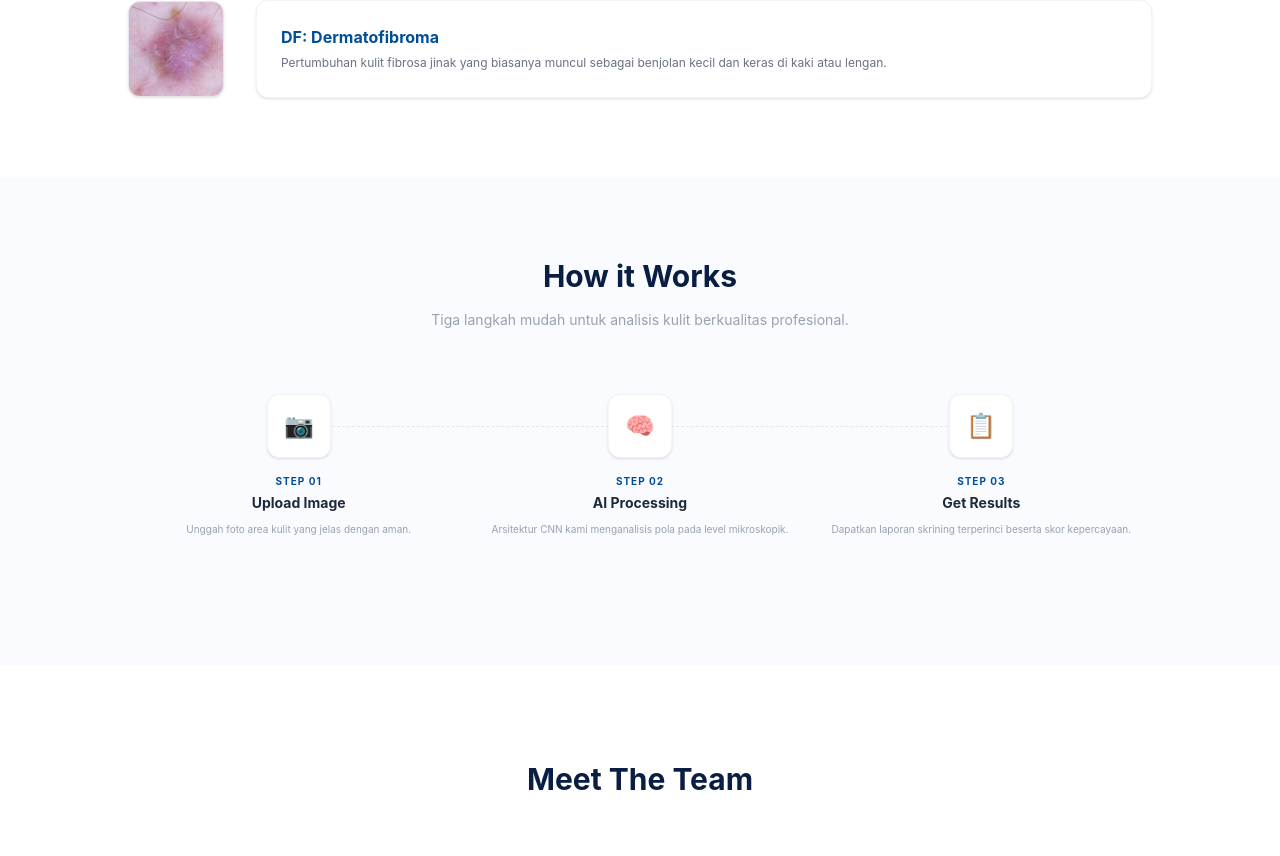
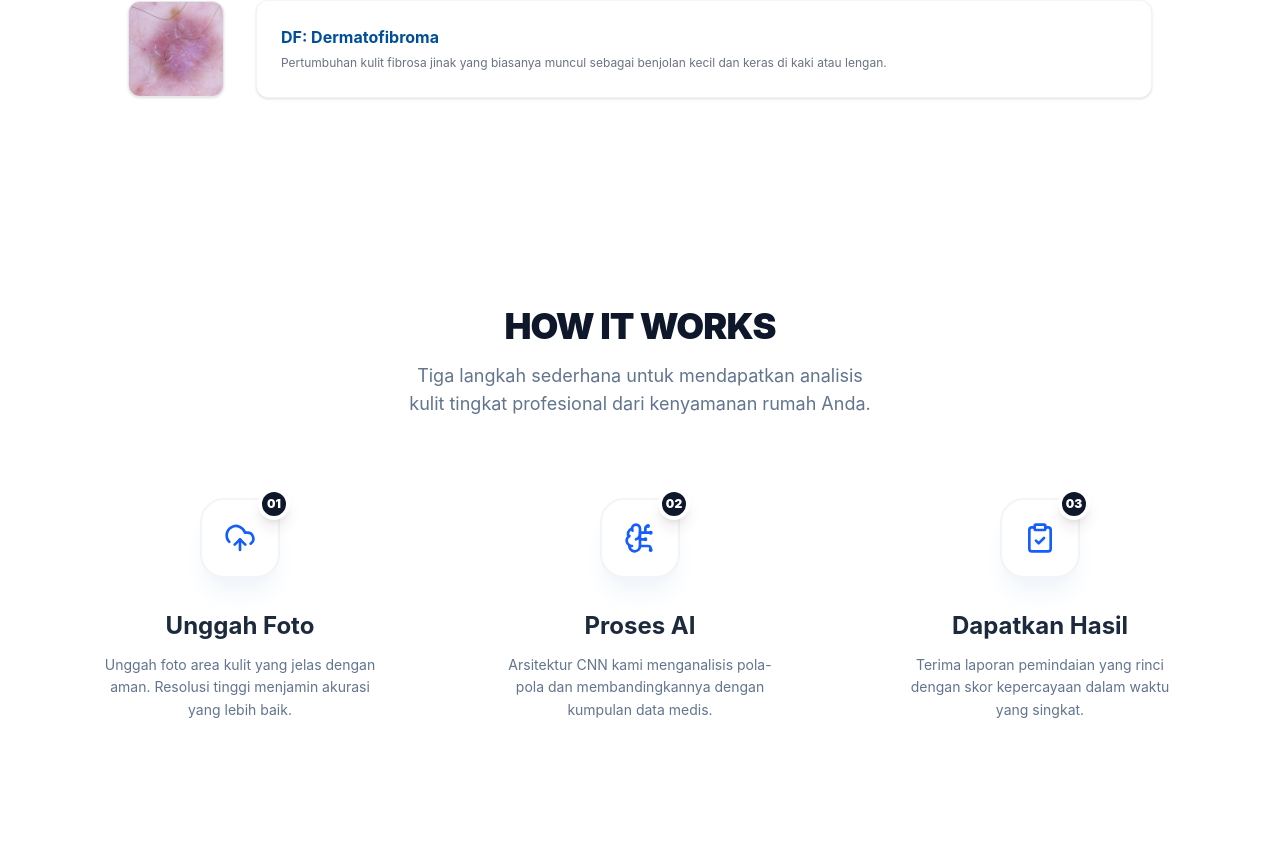
Before and after one commit to zuriys/dermavisio, a React app in the folder apps/frontend/: page /about in a window 1280 px wide. Shown: the part 1484-2340 px from the top of the page. Built offline with nearby package versions, Linux system fonts and the light colour scheme; the HTML template or start-up script is replaced by a standard one.

Commit message:
Update : auth + content about

```diff
--- /dev/null
+++ b/apps/frontend/src/components/sections/HowItWorkswnb/index.jsx
@@ -0,0 +1,227 @@
+// import React from "react";
+// import {
+//   UploadCloud,
+//   BrainCircuit,
+//   ClipboardCheck,
+//   ArrowRight,
+// } from "lucide-react";
+// import { Link } from "react-router-dom";
+// import AuthModal from "../../global/AuthModal"; // Pastikan sudah di-import di atas
+
+// export default function HowItWorks({ image, isLoggedIn }) {
+//   const navigate = useNavigate();
+//   const [showAuthModal, setShowAuthModal] = useState(false);
+
+//   const handleStartClick = () => {
+//     if (!isLoggedIn) setShowAuthModal(true);
+//     else navigate("/analyze");
+//   };
+
+//   const steps = [
+//     {
+//       id: "01",
+//       title: "Upload Image",
+//       desc: "Unggah foto area kulit yang jelas dengan aman. Resolusi tinggi menjamin akurasi yang lebih baik.",
+//       icon: <UploadCloud className="w-8 h-8" />,
+//       color: "blue",
+//     },
+//     {
+//       id: "02",
+//       title: "AI Processing",
+//       desc: "Arsitektur CNN kami menganalisis pola-pola dan membandingkannya dengan kumpulan data medis.",
+//       icon: <BrainCircuit className="w-8 h-8" />,
+//       color: "teal",
+//     },
+//     {
+//       id: "03",
+//       title: "Get Results",
+//       desc: "Terima laporan pemindaian yang rinci dengan skor kepercayaan dalam waktu yang singkat.",
+//       icon: <ClipboardCheck className="w-8 h-8" />,
+//       color: "indigo",
+//     },
+//   ];
+
+//   return (
+//     <section className="relative py-32 overflow-hidden bg-white">
+//       {/* Dekorasi Background Halus */}
+//       <div className="absolute top-0 right-0 w-64 h-64 bg-blue-50/50 rounded-full blur-3xl -z-10"></div>
+
+//       <div className="max-w-6xl mx-auto px-6 text-center">
+//         <div className="mb-20">
+//           <h2 className="text-4xl font-black text-slate-900 mb-4 tracking-tight">
+//             How it Works
+//           </h2>
+//           <p className="text-lg text-slate-500 max-w-2xl mx-auto text-balance">
+//             Tiga langkah sederhana untuk mendapatkan analisis kulit tingkat
+//             profesional dari kenyamanan rumah Anda.
+//           </p>
+//         </div>
+
+//         <div className="relative grid grid-cols-1 md:grid-cols-3 gap-16 lg:gap-24">
+//           {/* Garis Penghubung (Hanya muncul di Desktop) */}
+//           <div className="hidden md:block absolute top-10 inset-x-[10%] h-px border-t-2 border-dashed border-slate-200 -z-10 pointer-events-none"></div>
+
+//           {steps.map((step, index) => (
+//             <div
+//               key={step.id}
+//               className="relative z-10 flex flex-col items-center group"
+//             >
+//               {/* Box Ikon dengan Animasi Hover */}
+//               <div className="w-20 h-20 bg-white border-2 border-slate-100 rounded-3xl flex items-center justify-center mb-8 shadow-xl shadow-slate-100 group-hover:border-blue-500 group-hover:scale-110 group-hover:-translate-y-2 transition-all duration-500 relative">
+//                 {/* Badge Nomor Langkah */}
+//                 <div className="absolute -top-3 -right-3 w-8 h-8 bg-slate-900 text-white text-xs font-black rounded-full flex items-center justify-center border-4 border-white shadow-lg">
+//                   {step.id}
+//                 </div>
+
+//                 <div className="text-blue-600 group-hover:text-blue-500 transition-colors">
+//                   {step.icon}
+//                 </div>
+//               </div>
+
+//               {/* Konten Teks */}
+//               <div className="space-y-3">
+//                 <h4 className="text-2xl font-bold text-slate-800 group-hover:text-blue-600 transition-colors">
+//                   {step.title}
+//                 </h4>
+//                 <p className="text-sm leading-relaxed text-slate-500 px-2 text-pretty">
+//                   {step.desc}
+//                 </p>
+//               </div>
+
+//               {/* Panah Indikator untuk Mobile (Hanya muncul jika bukan langkah terakhir) */}
+//               {index !== steps.length - 1 && (
+//                 <div className="md:hidden mt-8 text-slate-200">
+//                   <ArrowRight className="w-6 h-6 rotate-90" />
+//                 </div>
+//               )}
+//             </div>
+//           ))}
+//         </div>
+
+//         {/* Button CTA Bawah */}
+//        <div className="mt-20 flex justify-center"> {/* Gunakan pembungkus ini agar mx-auto tidak gagal */}
+//   <Link
+
+//     to="/about"
+//     className="group px-8 py-4 bg-slate-900 text-white rounded-2xl font-bold hover:bg-[#004E98] transition-all hover:shadow-2xl hover:shadow-blue-200 flex items-center gap-3 active:scale-95"
+//   >
+//     Pelajari Teknologi Kami
+//     <ArrowRight className="w-5 h-5 group-hover:translate-x-1 transition-transform" />
+//   </Link>
+// </div>
+//       </div>
+//     </section>
+//   );
+// }
+
+
+
+
+import React, { useState } from "react"; // Tambahkan useState
+import { useNavigate } from "react-router-dom"; // Tambahkan useNavigate
+import {
+  UploadCloud,
+  BrainCircuit,
+  ClipboardCheck,
+  ArrowRight,
+} from "lucide-react";
+import AuthModal from "../../global/AuthModal";
+
+export default function HowItWorks({ isLoggedIn }) { // Terima prop isLoggedIn
+  const navigate = useNavigate();
+  const [showAuthModal, setShowAuthModal] = useState(false);
+
+  // Fungsi Logika: Cek Login sebelum ke halaman About
+  const handleAboutClick = () => {
+    if (!isLoggedIn) {
+      setShowAuthModal(true); // Tampilkan modal jika belum login
+    } else {
+      navigate("/about"); // Pindah ke halaman about jika sudah login
+    }
+  };
+
+  const steps = [
+    {
+      id: "01",
+      title: "Unggah Foto",
+      desc: "Unggah foto area kulit yang jelas dengan aman. Resolusi tinggi menjamin akurasi yang lebih baik.",
+      icon: <UploadCloud className="w-8 h-8" />,
+    },
+    {
+      id: "02",
+      title: "Proses AI",
+      desc: "Arsitektur CNN kami menganalisis pola-pola dan membandingkannya dengan kumpulan data medis.",
+      icon: <BrainCircuit className="w-8 h-8" />,
+    },
+    {
+      id: "03",
+      title: "Dapatkan Hasil",
+      desc: "Terima laporan pemindaian yang rinci dengan skor kepercayaan dalam waktu yang singkat.",
+      icon: <ClipboardCheck className="w-8 h-8" />,
+    },
+  ];
+
+  return (
+    <>
+      <section className="relative py-32 overflow-hidden bg-white">
+        {/* Dekorasi Background Halus */}
+        <div className="absolute top-0 right-0 w-64 h-64 bg-blue-50/50 rounded-full blur-3xl -z-10"></div>
+
+        <div className="max-w-6xl mx-auto px-6 text-center">
+          <div className="mb-20">
+            <h2 className="text-4xl font-black text-slate-900 mb-4 tracking-tight uppercase">
+              How It Works
+            </h2>
+            <p className="text-lg text-slate-500 max-w-2xl mx-auto text-balance">
+              Tiga langkah sederhana untuk mendapatkan analisis kulit tingkat profesional dari kenyamanan rumah Anda.
+            </p>
+          </div>
+
+          <div className="relative grid grid-cols-1 md:grid-cols-3 gap-16 lg:gap-24">
+            {/* Garis Penghubung (Hanya muncul di Desktop) */}
+            <div className="hidden md:block absolute top-10 inset-x-[10%] h-px border-t-2 border-dashed border-slate-200 -z-10 pointer-events-none"></div>
+
+            {steps.map((step, index) => (
+              <div key={step.id} className="relative z-10 flex flex-col items-center group">
+                <div className="w-20 h-20 bg-white border-2 border-slate-100 rounded-3xl flex items-center justify-center mb-8 shadow-xl shadow-slate-100 group-hover:border-blue-500 group-hover:scale-110 group-hover:-translate-y-2 transition-all duration-500 relative">
+                  <div className="absolute -top-3 -right-3 w-8 h-8 bg-slate-900 text-white text-xs font-black rounded-full flex items-center justify-center border-4 border-white shadow-lg">
+                    {step.id}
+                  </div>
+                  <div className="text-blue-600 group-hover:text-blue-500 transition-colors">
+                    {step.icon}
+                  </div>
+                </div>
+
+                <div className="space-y-3">
+                  <h4 className="text-2xl font-bold text-slate-800 group-hover:text-blue-600 transition-colors">
+                    {step.title}
+                  </h4>
+                  <p className="text-sm leading-relaxed text-slate-500 px-2 text-pretty">
+                    {step.desc}
+                  </p>
+                </div>
+
+                {index !== steps.length - 1 && (
+                  <div className="md:hidden mt-8 text-slate-200">
+                    <ArrowRight className="w-6 h-6 rotate-90" />
+                  </div>
+                )}
+              </div>
+            ))}
+          </div>
+
+          {/* Button CTA Bawah dengan Logic */}
+          <div className="mt-20 flex justify-center">
+
+          </div>
+        </div>
+      </section>
+
+      {/* Komponen Modal untuk Alert Login */}
+      <AuthModal
+        isOpen={showAuthModal}
+        onClose={() => setShowAuthModal(false)}
+      />
+    </>
+  );
+}
--- a/apps/frontend/src/pages/About.jsx
+++ b/apps/frontend/src/pages/About.jsx
@@ -3,6 +3,7 @@ import Navbar from "../components/global/Navbar";
 import Footer from "../components/global/Footer";
 import FeatureCard from "../components/cards/FeatureCard";
 import Button from "../components/global/Button";
+import HowItWorkswnb from "../components/sections/HowItWorkswnb";
 
 // Import Assets Tim (Pastikan file ada di src/assets/)
 import rupaImg from "../../assets/rupa.jpeg";
@@ -181,7 +182,14 @@ const AboutPage = ({ isLoggedIn, onLogout }) => {
         </section>
 
         {/* How It Works */}
-        <section className="py-20 text-center bg-[#F9FBFF]">
+
+           <HowItWorkswnb isLoggedIn={isLoggedIn} />
+
+
+
+
+
+        {/* <section className="py-20 text-center bg-[#F9FBFF]">
           <h2 className="text-3xl font-bold text-[#091E42] mb-4">
             How it Works
           </h2>
@@ -230,7 +238,7 @@ const AboutPage = ({ isLoggedIn, onLogout }) => {
             <div className="absolute top-8 left-[15%] right-[15%] h-[1px] border-t border-dashed border-gray-200"></div>
           </div>
 
-        </section>
+        </section> */}
 
         {/* Meet The Team */}
         <section className="container mx-auto px-10 py-24">
--- a/apps/frontend/src/pages/Home.jsx
+++ b/apps/frontend/src/pages/Home.jsx
@@ -65,7 +65,7 @@ export default function Home({ isLoggedIn }) {
         </section>
 
         {/* 3. HOW IT WORKS SECTION */}
-        <HowItWorks />
+        <HowItWorks isLoggedIn={isLoggedIn} />
         <CTABanner isLoggedIn={isLoggedIn} />
 
         {/* 4. CTA BANNER SECTION */}
```
